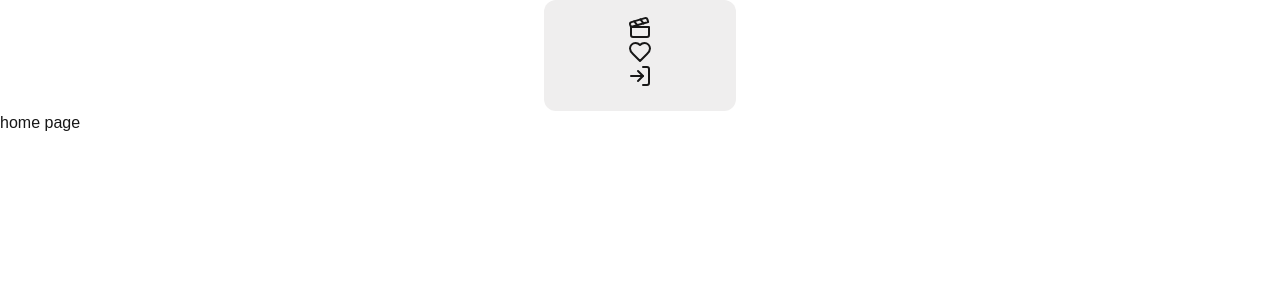
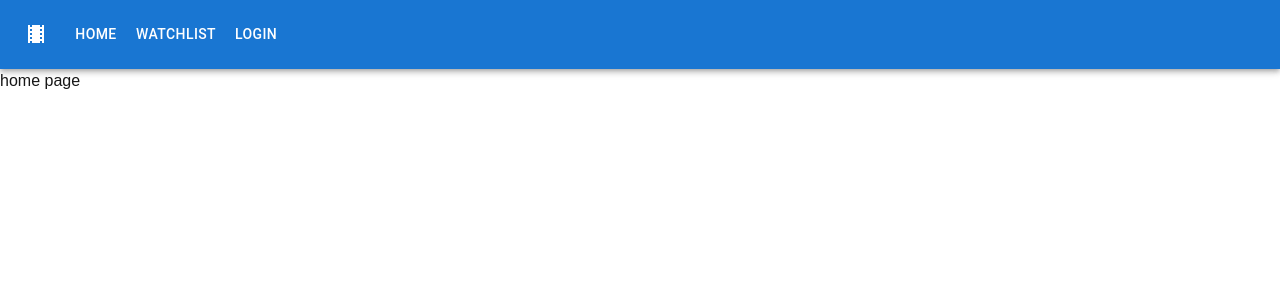
Before and after one commit to mksoofian/my_movies, a Next.js app: page / in a window 1280 px wide. Shown: the top 300 px of the page. Built offline with nearby package versions, Linux system fonts and the light colour scheme; what @mui/material-nextjs would draw is missing.

Commit message:
installed material icons and added mui header alternative

```diff
--- a/package.json
+++ b/package.json
@@ -13,6 +13,7 @@
     "@emotion/cache": "^11.14.0",
     "@emotion/react": "^11.14.0",
     "@emotion/styled": "^11.14.0",
+    "@mui/icons-material": "^6.3.0",
     "@mui/material": "^6.3.0",
     "@mui/material-nextjs": "^6.3.0",
     "lucide-react": "^0.469.0",
--- a/src/app/layout.tsx
+++ b/src/app/layout.tsx
@@ -1,10 +1,11 @@
 import type { Metadata } from "next";
 import { Geist, Geist_Mono } from "next/font/google";
 import "./globals.css";
-import Header from "@/components/header";
+// import Header from "@/components/header";
 import { Toaster } from "react-hot-toast";
 import { AuthProvider } from "./auth-provider";
 import { AppRouterCacheProvider } from "@mui/material-nextjs/v15-appRouter";
+import ResponsiveAppBar from "@/components/header-mui";
 
 const geistSans = Geist({
   variable: "--font-geist-sans",
@@ -17,8 +18,8 @@
 });
 
 export const metadata: Metadata = {
-  title: "Create Next App",
-  description: "Generated by create next app",
+  title: "My Movie App",
+  description: "A personal movie watchlist",
 };
 
 export default function RootLayout({
@@ -34,7 +35,7 @@
         <AppRouterCacheProvider>
           <AuthProvider>
             <Toaster position="top-right" />
-            <Header />
+            <ResponsiveAppBar />
             {children}
           </AuthProvider>
         </AppRouterCacheProvider>
--- /dev/null
+++ b/src/components/header-mui.tsx
@@ -0,0 +1,200 @@
+"use client";
+import * as React from "react";
+import AppBar from "@mui/material/AppBar";
+import Box from "@mui/material/Box";
+import Toolbar from "@mui/material/Toolbar";
+import IconButton from "@mui/material/IconButton";
+import Typography from "@mui/material/Typography";
+import Menu from "@mui/material/Menu";
+import MenuIcon from "@mui/icons-material/Menu";
+import Container from "@mui/material/Container";
+// import Avatar from "@mui/material/Avatar";
+import Button from "@mui/material/Button";
+// import Tooltip from "@mui/material/Tooltip";
+import MenuItem from "@mui/material/MenuItem";
+// import AdbIcon from "@mui/icons-material/Adb";
+import Theaters from "@mui/icons-material/Theaters";
+import { useAuth } from "@/app/auth-provider";
+import { useRouter } from "next/navigation";
+
+const pages = ["Home", "WatchList", "Login"];
+// const settings = ["Logout"];
+
+function ResponsiveAppBar() {
+  const [anchorElNav, setAnchorElNav] = React.useState<null | HTMLElement>(
+    null
+  );
+  const { user, logoutUser } = useAuth();
+  const router = useRouter();
+  //   const [anchorElUser, setAnchorElUser] = React.useState<null | HTMLElement>(
+  //     null
+  //   );
+
+  const handleOpenNavMenu = (event: React.MouseEvent<HTMLElement>) => {
+    setAnchorElNav(event.currentTarget);
+  };
+  //   const handleOpenUserMenu = (event: React.MouseEvent<HTMLElement>) => {
+  //     setAnchorElUser(event.currentTarget);
+  //   };
+
+  const handleCloseNavMenu = () => {
+    setAnchorElNav(null);
+  };
+
+  const handleClickLogin = () => {
+    handleCloseNavMenu();
+    router.push("/login");
+  };
+
+  //   const handleCloseUserMenu = () => {
+  //     setAnchorElUser(null);
+  //   };
+
+  return (
+    <AppBar position="static">
+      <Container maxWidth="xl">
+        <Toolbar disableGutters>
+          {/* <AdbIcon sx={{ display: { xs: "none", md: "flex" }, mr: 1 }} /> */}
+          <Typography
+            variant="h6"
+            noWrap
+            component="a"
+            href="#app-bar-with-responsive-menu"
+            sx={{
+              mr: 2,
+              display: { xs: "none", md: "flex" },
+              fontFamily: "monospace",
+              fontWeight: 700,
+              letterSpacing: ".3rem",
+              color: "inherit",
+              textDecoration: "none",
+            }}
+          >
+            <Theaters />
+          </Typography>
+
+          <Box sx={{ flexGrow: 1, display: { xs: "flex", md: "none" } }}>
+            <IconButton
+              size="large"
+              aria-label="account of current user"
+              aria-controls="menu-appbar"
+              aria-haspopup="true"
+              onClick={handleOpenNavMenu}
+              color="inherit"
+            >
+              <MenuIcon />
+            </IconButton>
+            <Menu
+              id="menu-appbar"
+              anchorEl={anchorElNav}
+              anchorOrigin={{
+                vertical: "bottom",
+                horizontal: "left",
+              }}
+              keepMounted
+              transformOrigin={{
+                vertical: "top",
+                horizontal: "left",
+              }}
+              open={Boolean(anchorElNav)}
+              onClose={handleCloseNavMenu}
+              sx={{ display: { xs: "block", md: "none" } }}
+            >
+              {pages.map((page) => (
+                <MenuItem key={page} onClick={handleCloseNavMenu}>
+                  <Typography sx={{ textAlign: "center" }}>{page}</Typography>
+                </MenuItem>
+              ))}
+            </Menu>
+          </Box>
+          {/* <AdbIcon sx={{ display: { xs: "flex", md: "none" }, mr: 1 }} /> */}
+          {/* <Typography
+            variant="h5"
+            noWrap
+            component="a"
+            href="#app-bar-with-responsive-menu"
+            sx={{
+              mr: 2,
+              display: { xs: "flex", md: "none" },
+              flexGrow: 1,
+              fontFamily: "monospace",
+              fontWeight: 700,
+              letterSpacing: ".3rem",
+              color: "inherit",
+              textDecoration: "none",
+            }}
+          >
+            LOGO
+          </Typography> */}
+          <Box sx={{ flexGrow: 1, display: { xs: "none", md: "flex" } }}>
+            {pages.map((page) => {
+              if (page === "Login") {
+                if (user) {
+                  return (
+                    <Button
+                      key={page}
+                      onClick={logoutUser}
+                      sx={{ my: 2, color: "white", display: "block" }}
+                    >
+                      Logout
+                    </Button>
+                  );
+                }
+                return (
+                  <Button
+                    key={page}
+                    onClick={handleClickLogin}
+                    sx={{ my: 2, color: "white", display: "block" }}
+                  >
+                    {page}
+                  </Button>
+                );
+              }
+              return (
+                <Button
+                  key={page}
+                  onClick={handleCloseNavMenu}
+                  sx={{ my: 2, color: "white", display: "block" }}
+                >
+                  {page}
+                </Button>
+              );
+            })}
+          </Box>
+          {/* <Box sx={{ flexGrow: 0 }}>
+            <Tooltip title="Open settings">
+              <IconButton onClick={handleOpenUserMenu} sx={{ p: 0 }}>
+                <Avatar alt="Remy Sharp" src="/static/images/avatar/2.jpg" />
+              </IconButton>
+            </Tooltip>
+            <Menu
+              sx={{ mt: "45px" }}
+              id="menu-appbar"
+              anchorEl={anchorElUser}
+              anchorOrigin={{
+                vertical: "top",
+                horizontal: "right",
+              }}
+              keepMounted
+              transformOrigin={{
+                vertical: "top",
+                horizontal: "right",
+              }}
+              open={Boolean(anchorElUser)}
+              onClose={handleCloseUserMenu}
+            >
+              {settings.map((setting) => (
+                <MenuItem key={setting} onClick={handleCloseUserMenu}>
+                  <Typography sx={{ textAlign: "center" }}>
+                    {setting}
+                  </Typography>
+                </MenuItem>
+              ))}
+            </Menu>
+          </Box> */}
+        </Toolbar>
+      </Container>
+    </AppBar>
+  );
+}
+export default ResponsiveAppBar;
--- a/src/components/header.tsx
+++ b/src/components/header.tsx
@@ -1,6 +1,5 @@
 "use client";
 import { useAuth } from "@/app/auth-provider";
-import { Box } from "@mui/material";
 import { LogIn, Clapperboard, Heart, LogOut } from "lucide-react";
 import Link from "next/link";
 import { useRouter } from "next/navigation";
@@ -17,18 +16,7 @@
   };
 
   return (
-    <Box
-      //   className="flex justify-center w-48 p-4 mx-auto bg-gray-100 mt-2 rounded-xl shadow-md"
-      sx={{
-        display: "flex",
-        justifyContent: "center",
-        width: "12rem",
-        p: "1rem",
-        mx: "auto",
-        borderRadius: ".75rem",
-        backgroundColor: "#efeeee",
-      }}
-    >
+    <div className="flex justify-center w-48 p-4 mx-auto bg-gray-100 mt-2 rounded-xl shadow-md">
       <nav>
         <ul className="flex gap-8">
           <li>
@@ -54,7 +42,7 @@
           </li>
         </ul>
       </nav>
-    </Box>
+    </div>
   );
 }
 
```
Also changed, not shown: 1 other file (tests, documents, lock files or other folders).
